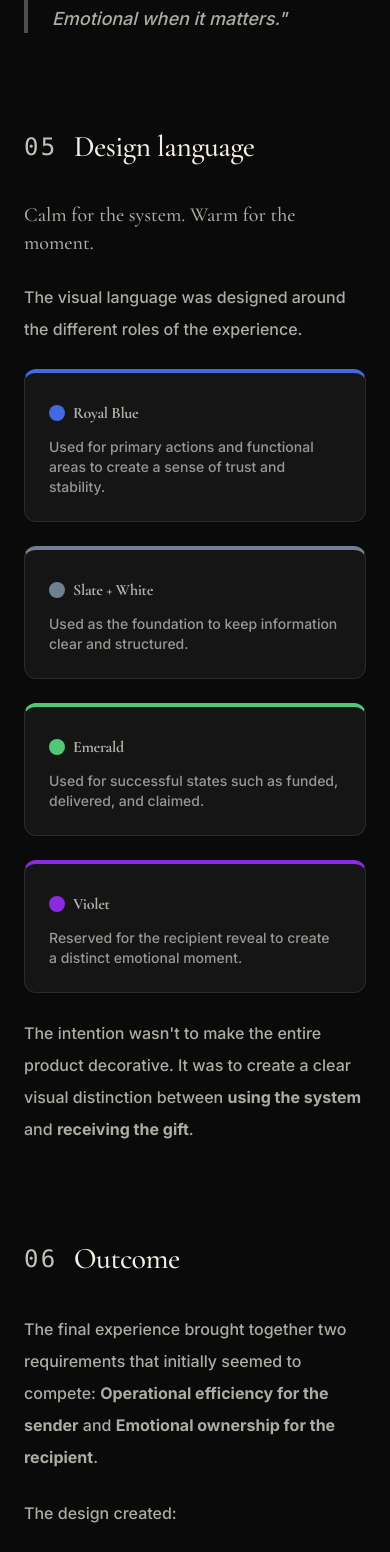
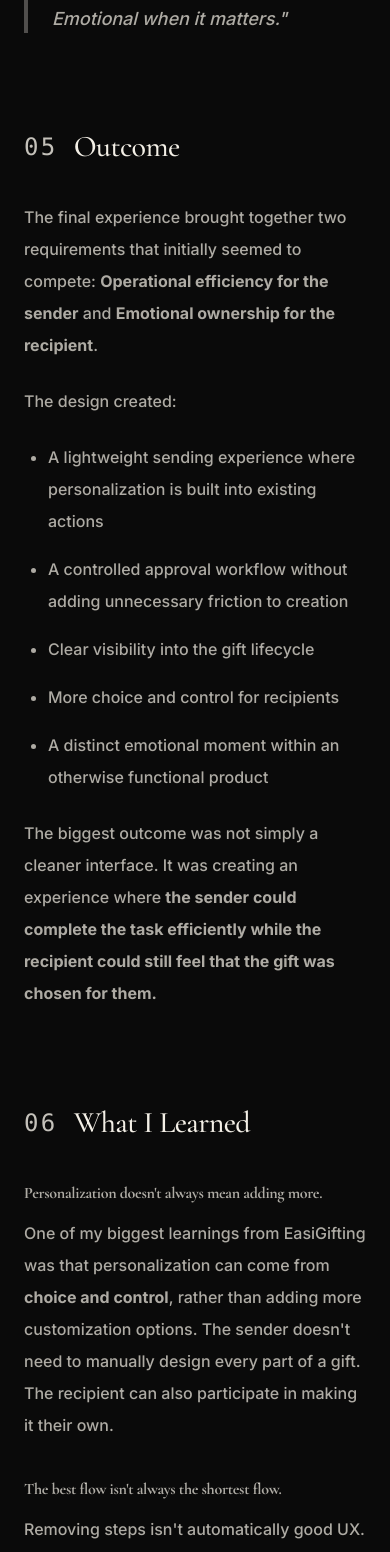
Before and after one commit to arivuselvi1701/arivuselvidgsportfolio, a React (Vite) app: page /work/easigifting in a window 390 px wide. Shown: the part 7202-8754 px from the top of the page. Built offline with nearby package versions, Linux system fonts and the light colour scheme.

Commit message:
Remove Design Language section and update section numbering

```diff
--- a/src/pages/EasigiftingCaseStudy.jsx
+++ b/src/pages/EasigiftingCaseStudy.jsx
@@ -7,7 +7,6 @@ const sections = [
   { id: 'my-approach', title: 'My Approach' },
   { id: 'understanding-the-experience', title: 'Understanding The Experience' },
   { id: 'key-decisions', title: 'Key Decisions' },
-  { id: 'design-language', title: 'Design Language' },
   { id: 'outcome', title: 'Outcome' },
   { id: 'what-i-learned', title: 'What I Learned' }
 ];
@@ -304,52 +303,9 @@ export default function EasigiftingCaseStudy() {
             </div>
           </section>
 
-          <section id="design-language" className="scroll-mt-32">
-            <h2 className="font-serif text-3xl md:text-4xl font-medium text-white mb-5 pb-4 flex items-center">
-              <span className="text-white opacity-80 mr-4 text-2xl font-mono tracking-widest">05</span> Design language
-            </h2>
-            <div className="space-y-6 text-white/70 text-base md:text-[17px] font-medium leading-loose">
-              <p className="font-serif text-xl">Calm for the system. Warm for the moment.</p>
-              <p>The visual language was designed around the different roles of the experience.</p>
-
-              <div className="grid grid-cols-1 md:grid-cols-2 gap-6 mt-8">
-                <motion.div
-                  whileHover={{ scale: 1.05 }}
-                  className="bg-[#151515] p-6 rounded-xl border border-white/10 border-t-4 border-t-[#4169E1] shadow-sm hover:shadow-lg transition-shadow cursor-default"
-                >
-                  <h4 className="font-bold mb-2 flex items-center gap-2"><span className="w-4 h-4 rounded-full bg-[#4169E1]"></span> Royal Blue</h4>
-                  <p className="text-sm text-white/60">Used for primary actions and functional areas to create a sense of trust and stability.</p>
-                </motion.div>
-                <motion.div
-                  whileHover={{ scale: 1.05 }}
-                  className="bg-[#151515] p-6 rounded-xl border border-white/10 border-t-4 border-t-[#708090] shadow-sm hover:shadow-lg transition-shadow cursor-default"
-                >
-                  <h4 className="font-bold mb-2 flex items-center gap-2"><span className="w-4 h-4 rounded-full bg-[#708090]"></span> Slate + White</h4>
-                  <p className="text-sm text-white/60">Used as the foundation to keep information clear and structured.</p>
-                </motion.div>
-                <motion.div
-                  whileHover={{ scale: 1.05 }}
-                  className="bg-[#151515] p-6 rounded-xl border border-white/10 border-t-4 border-t-[#50C878] shadow-sm hover:shadow-lg transition-shadow cursor-default"
-                >
-                  <h4 className="font-bold mb-2 flex items-center gap-2"><span className="w-4 h-4 rounded-full bg-[#50C878]"></span> Emerald</h4>
-                  <p className="text-sm text-white/60">Used for successful states such as funded, delivered, and claimed.</p>
-                </motion.div>
-                <motion.div
-                  whileHover={{ scale: 1.05 }}
-                  className="bg-[#151515] p-6 rounded-xl border border-white/10 border-t-4 border-t-[#8A2BE2] shadow-sm hover:shadow-lg transition-shadow cursor-default"
-                >
-                  <h4 className="font-bold mb-2 flex items-center gap-2"><span className="w-4 h-4 rounded-full bg-[#8A2BE2]"></span> Violet</h4>
-                  <p className="text-sm text-white/60">Reserved for the recipient reveal to create a distinct emotional moment.</p>
-                </motion.div>
-              </div>
-              <p className="mt-6">The intention wasn't to make the entire product decorative. It was to create a clear visual distinction between <strong>using the system</strong> and <strong>receiving the gift</strong>.</p>
-
-            </div>
-          </section>
-
           <section id="outcome" className="scroll-mt-32">
             <h2 className="font-serif text-3xl md:text-4xl font-medium text-white mb-5 pb-4 flex items-center">
-              <span className="text-white opacity-80 mr-4 text-2xl font-mono tracking-widest">06</span> Outcome
+              <span className="text-white opacity-80 mr-4 text-2xl font-mono tracking-widest">05</span> Outcome
             </h2>
             <div className="space-y-6 text-white/70 text-base md:text-[17px] font-medium leading-loose">
               <p>The final experience brought together two requirements that initially seemed to compete: <strong>Operational efficiency for the sender</strong> and <strong>Emotional ownership for the recipient</strong>.</p>
@@ -367,7 +323,7 @@ export default function EasigiftingCaseStudy() {
 
           <section id="what-i-learned" className="scroll-mt-32">
             <h2 className="font-serif text-3xl md:text-4xl font-medium text-white mb-5 pb-4 flex items-center">
-              <span className="text-white opacity-80 mr-4 text-2xl font-mono tracking-widest">07</span> What I Learned
+              <span className="text-white opacity-80 mr-4 text-2xl font-mono tracking-widest">06</span> What I Learned
             </h2>
             <div className="space-y-8 text-white/70 text-base md:text-[17px] font-medium leading-loose">
 
```
